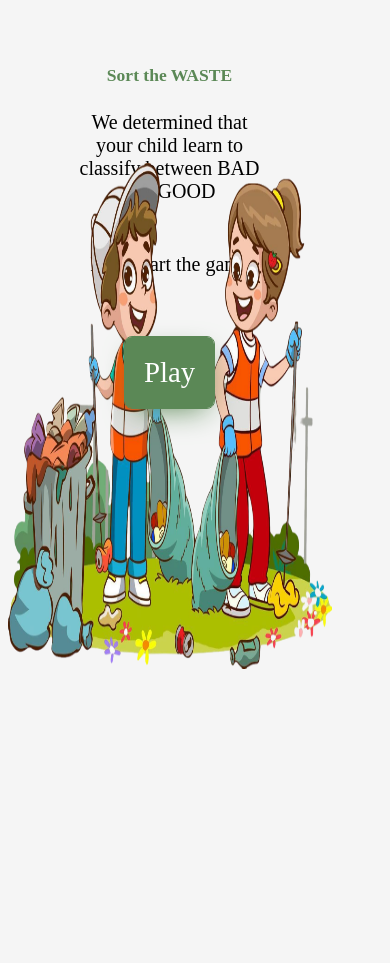
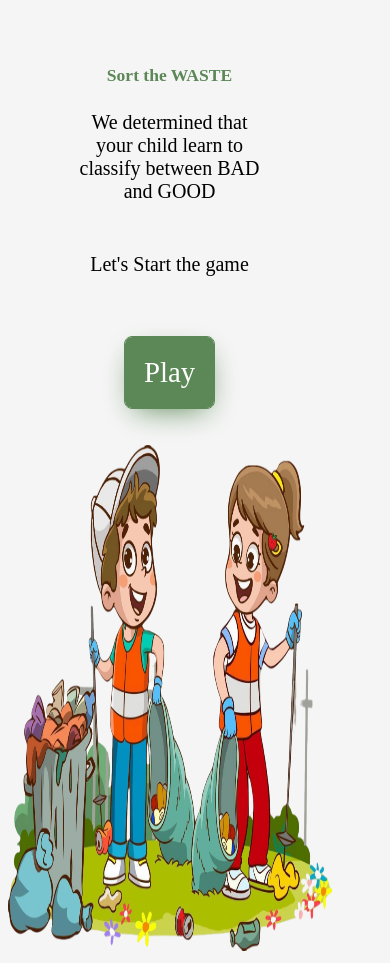
Before and after one commit to Mridul-2003/waste-sorting, a Flask app: template templates/index.html in a window 390 px wide. Shown: the part 94-1057 px from the top of the page. Before the commit the page ends 763 px from the top, so only its background shows below. Run offline with Flask 3, Linux system fonts and the light colour scheme; the template is opened without the code that fills it, so the values that code supplies are empty.

Commit message:
css fixed

```diff
--- a/static/style.css
+++ b/static/style.css
@@ -169,7 +169,13 @@
     transition: 0.3s;
     box-shadow: 0 10px 27px rgba(0, 0, 0, 0.05);
   }
+  .container-2 img {
+    margin-top:-4rem;
+  }
 
+  .container-1{
+    z-index: +1;
+  }
   .nav-menu.active {
     left: 0;
   }
```
